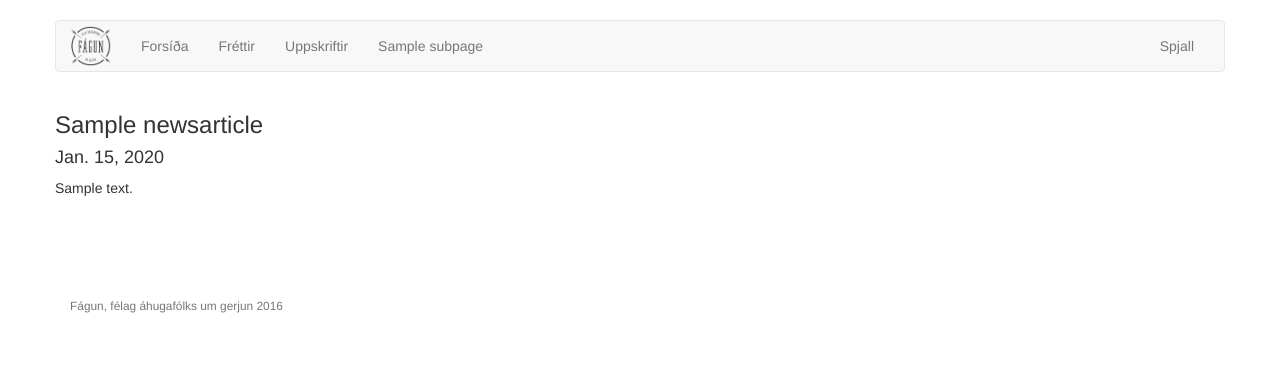
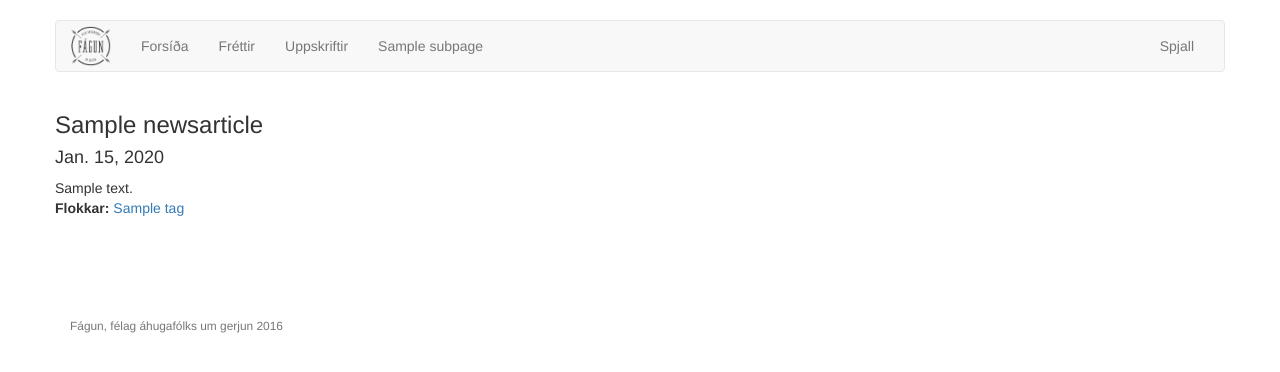
Before and after one commit to Ernir/fagun.is, a Django app: a page that uses fagun/templates/base.html in a window 1280 px wide. Shown: the top 372 px of the page. Run offline with Django 3.2, Linux system fonts and the light colour scheme; tables that the repository leaves empty hold one stand-in row (values such as "Sample post"); some libraries are stand-ins or nearby versions.

Commit message:
Add tagging functionality to news and recipes

```diff
--- a/fagun/models.py
+++ b/fagun/models.py
@@ -22,9 +22,25 @@
         ordering = ("priority", )
 
 
+class Tag(models.Model):
+    name = models.CharField(max_length=200)
+    slug = models.SlugField()
+
+    def __str__(self):
+        return self.name
+
+    def save(self, *args, **kwargs):
+        self.slug = slugify(self.name)
+        super(Tag, self).save(*args, **kwargs)
+
+    class Meta:
+        ordering = ("name", )
+
+
 class NewsArticle(PublishableEntity):
     published_at = models.DateField()
     slug = models.SlugField()
+    tags = models.ManyToManyField(Tag)
 
     def save(self, *args, **kwargs):
         self.slug = slugify(self.title)
@@ -37,6 +53,7 @@
 class Recipe(PublishableEntity):
     published_at = models.DateField()
     slug = models.SlugField()
+    tags = models.ManyToManyField(Tag)
 
     def save(self, *args, **kwargs):
         self.slug = slugify(self.title)
--- a/fagun/templates/base.html
+++ b/fagun/templates/base.html
@@ -18,7 +18,7 @@
 <body>
 
 <div id="content" class="container">
-    {% include "navbar.html" %}
+    {% include "fragments/navbar.html" %}
     {% block content %}
         This should be overridden.
     {% endblock %}
--- /dev/null
+++ b/fagun/templates/fragments/tags.html
@@ -0,0 +1,7 @@
+<div>
+    <b>Flokkar:</b>
+    {% for tag in page.tags.all %}
+        <a href="{% url "tag" tag.slug %}">{{ tag.name }}</a>
+        {% if not forloop.last %},{% endif %}
+    {% endfor %}
+</div>
--- a/fagun/templates/sub_page.html
+++ b/fagun/templates/sub_page.html
@@ -15,6 +15,7 @@
             <div>
                 {{ page.body|safe }}
             </div>
+            {% include "fragments/tags.html" %}
         </div>
     </div>
 {% endblock %}
--- a/fagun/urls.py
+++ b/fagun/urls.py
@@ -9,5 +9,6 @@
     url(r"^frettir/(?P<article_slug>.+)/$", views.ArticleView.as_view(), name="news_article"),
     url(r"^uppskriftir/$", views.RecipeView.as_view(), name="recipe_list"),
     url(r"^uppskriftir/(?P<recipe_slug>.+)/$", views.RecipeView.as_view(), name="recipe"),
+    url(r"^flokkar/(?P<tag_slug>.+)/$", views.TagView.as_view(), name="tag"),
     url(r"^(?P<page_slug>.+)/$", views.SubPageView.as_view(), name="sub_page")
 ]
--- a/fagun/views.py
+++ b/fagun/views.py
@@ -1,6 +1,6 @@
 from django.shortcuts import render, get_object_or_404
 from django.views.generic import View
-from fagun.models import SidebarEntry, NewsArticle, Recipe, SubPage
+from fagun.models import SidebarEntry, NewsArticle, Recipe, SubPage, Tag
 
 
 class BaseView(View):
@@ -65,3 +65,17 @@
         self.params["page"] = page
 
         return render(request, "sub_page.html", self.params)
+
+
+class TagView(BaseView):
+    def get(self, request, **kwargs):
+        tag = get_object_or_404(Tag, slug=self.kwargs["tag_slug"])
+
+        stories = NewsArticle.objects.filter(tags__slug=tag.slug).all()
+        articles = Recipe.objects.filter(tags__slug=tag.slug).all()
+
+        return render(request, "tag_list.html", {
+            "tag": tag,
+            "news_stories": stories,
+            "edu_articles": articles
+        })
```
Also changed, not shown: fagun/admin.py (+6 -1 lines), fagun/templates/tag_list.html (added, +37 -0 lines), fagun/migrations/0008_auto_20160119_1222.py (added), fagun/migrations/0009_recipe_tags.py (added), fagun/templates/fragments/navbar.html (renamed from fagun/templates/navbar.html).
